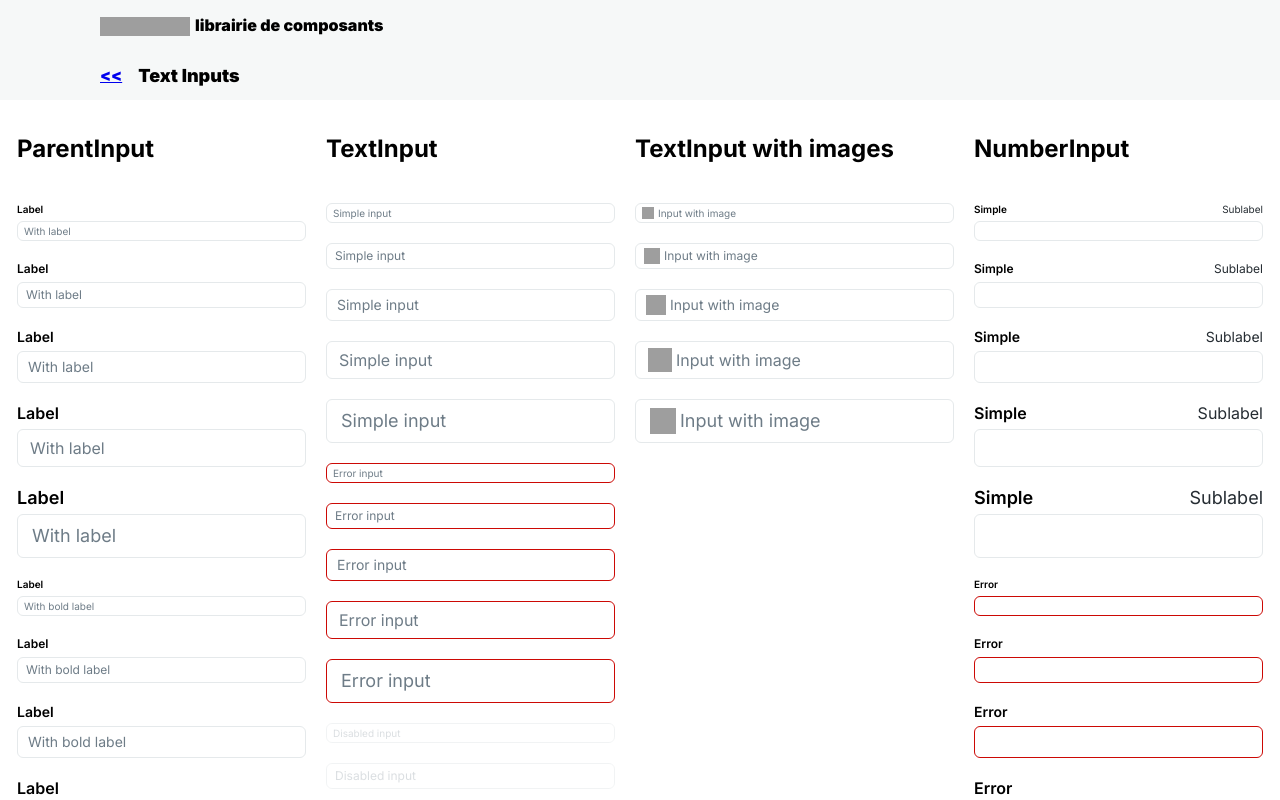
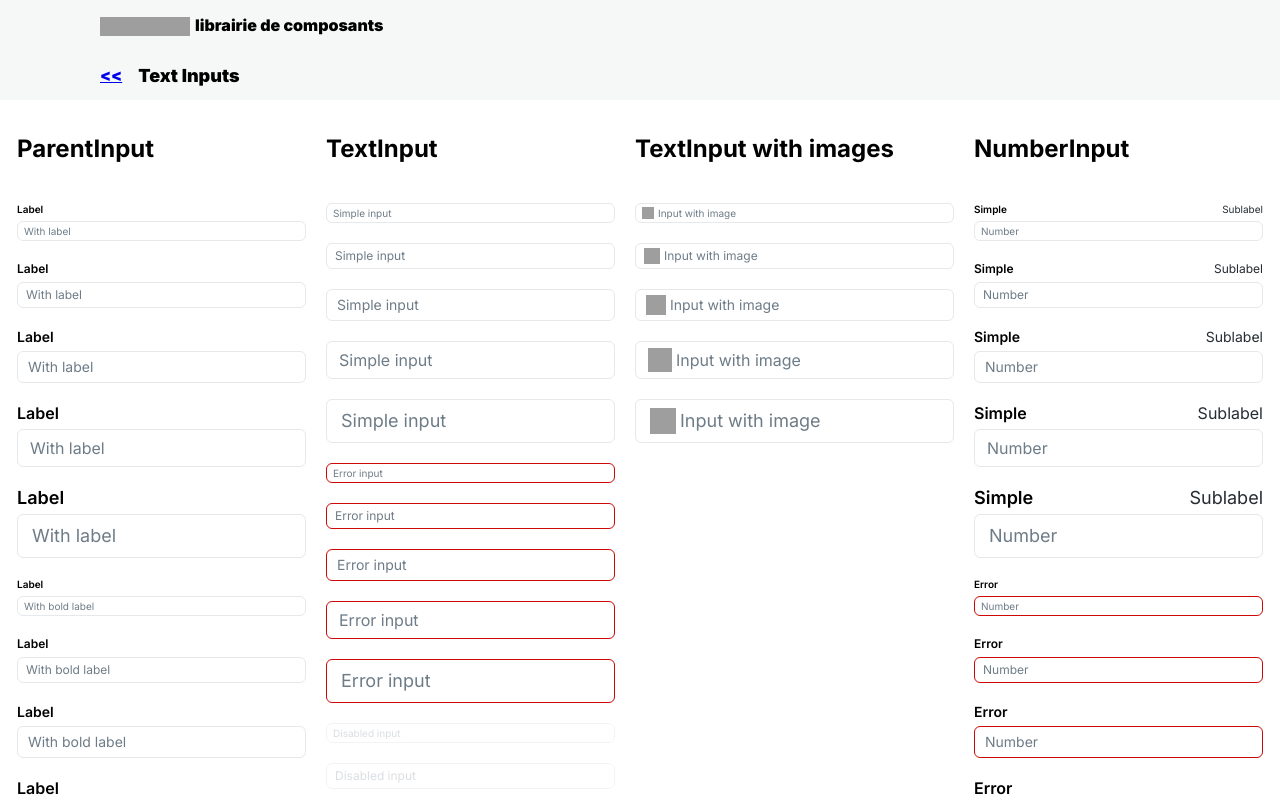
Before and after one commit to morning-la-tech/morning-react-ui, a Next.js app: page /inputs in a window 1280 px wide. Shown: the top 800 px of the page. Built offline with nearby package versions, Linux system fonts and the light colour scheme; grey boxes are pictures that could not be loaded.

Commit message:
input number placeholder, button font and fade-in

```diff
--- a/app/inputs/page.tsx
+++ b/app/inputs/page.tsx
@@ -139,18 +139,21 @@ export default function Page() {
                 label: 'Simple',
                 sublabel: 'Sublabel',
                 value: numberValue,
+                placeholder: 'Number',
                 onChange: handleNumberChange,
               })}
               {renderNumberInputs({
                 label: 'Error',
                 isError: true,
                 value: numberValue,
+                placeholder: 'Number',
                 onChange: handleNumberChange,
               })}
               {renderNumberInputs({
                 label: 'Disabled',
                 disabled: true,
                 value: numberValue,
+                placeholder: 'Number',
                 onChange: handleNumberChange,
               })}
             </Column>
--- a/app/theme.css
+++ b/app/theme.css
@@ -78,7 +78,8 @@
 body,
 input,
 textarea,
-select {
+select,
+button {
   font-family: var(--inter);
   padding: 0;
 }
--- a/components/buttons/linkButton.module.css
+++ b/components/buttons/linkButton.module.css
@@ -14,10 +14,12 @@
     border-color: transparent;
     width: fit-content;
     padding: 0;
+    transition: color 300ms, box-shadow 300ms;
 
     .image {
         display: flex;
         background-color: var(--azure);
+        transition: background-color 300ms;
         mask-size: contain;
     }
 }
```
